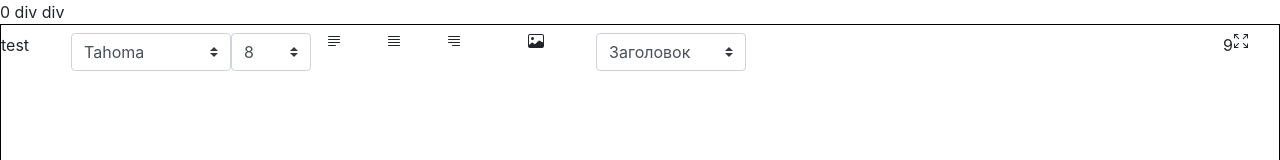
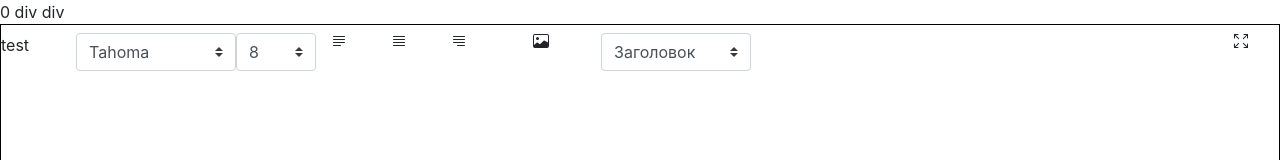
Before and after one commit to dimaarion/react-redactor, a React (Create React App) app: page / in a window 1280 px wide. Shown: the top 160 px of the page. Built offline with nearby package versions, Linux system fonts and the light colour scheme.

Commit message:
1 file modified

```diff
--- a/src/App.js
+++ b/src/App.js
@@ -130,7 +130,6 @@ useEffect(()=>{
             items={items}
             setfontPt={setfontPt}
           />
-          {fontPt}
           <div
             className="col-sm"
             className="sizes"
```
